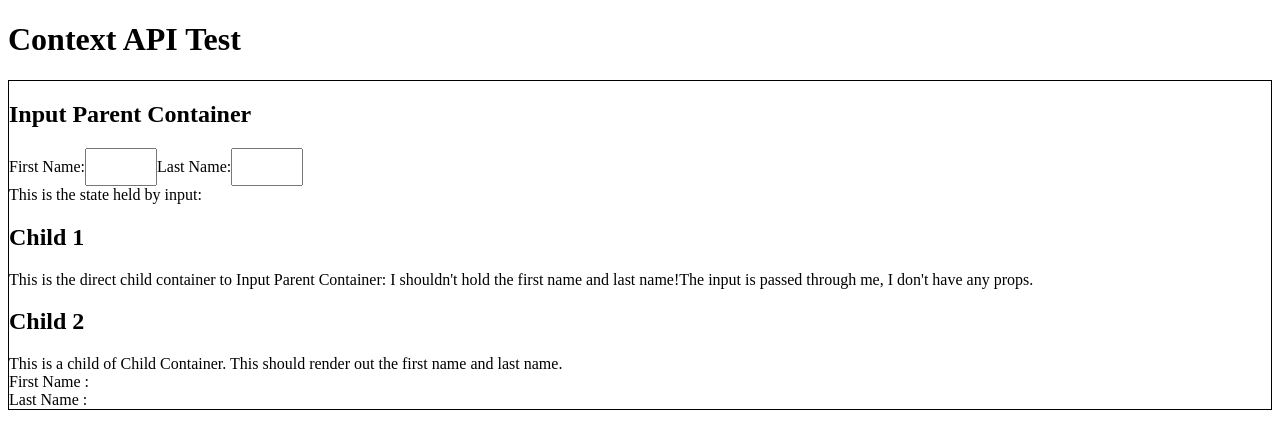
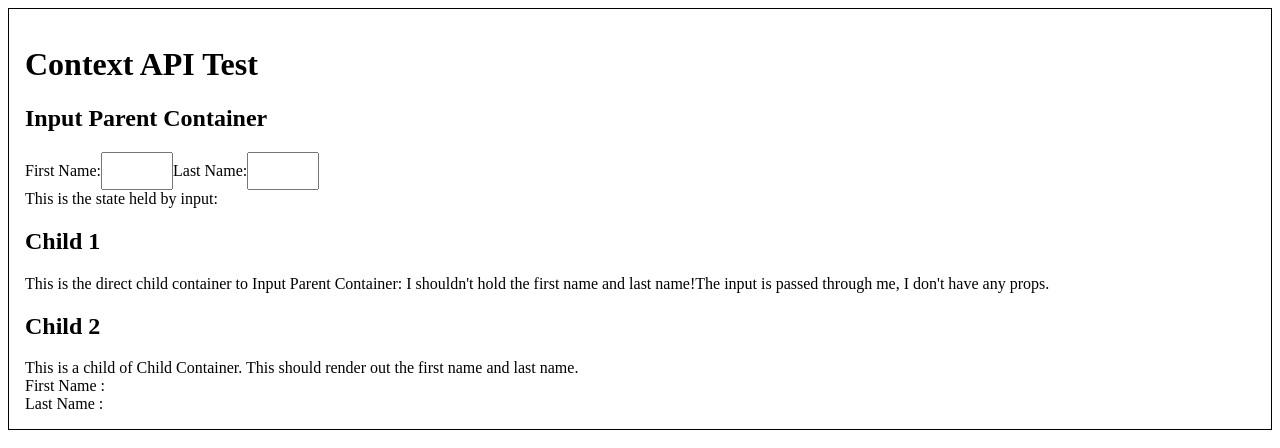
Before and after one commit to Haz-git/React_Toy_Project, a React (Create React App) app: page / in a window 1280 px wide. Shown: the top 448 px of the page. Built offline with nearby package versions, Linux system fonts and the light colour scheme.

Commit message:
Cleaned up borders and padding

```diff
--- a/src/components/App.tsx
+++ b/src/components/App.tsx
@@ -5,12 +5,18 @@ import styled from 'styled-components';
 import Input from './Input';
 
 //Styles:
+const TestContainer = styled.div`
+    border: 1px solid black;
+    padding: 1em 1em;
+`;
 
 const App = () => {
     return (
         <div>
-            <h1>Context API Test</h1>
-            <Input />
+            <TestContainer>
+                <h1>Context API Test</h1>
+                <Input />
+            </TestContainer>
         </div>
     );
 };
--- a/src/components/Input.tsx
+++ b/src/components/Input.tsx
@@ -5,9 +5,7 @@ import styled from 'styled-components';
 //Components:
 import ChildContainer from './ChildContainer';
 
-const MainContainer = styled.div`
-    border: 1px solid black;
-`;
+const MainContainer = styled.div``;
 
 const MainInput = styled.input`
     height: 2rem;
```
